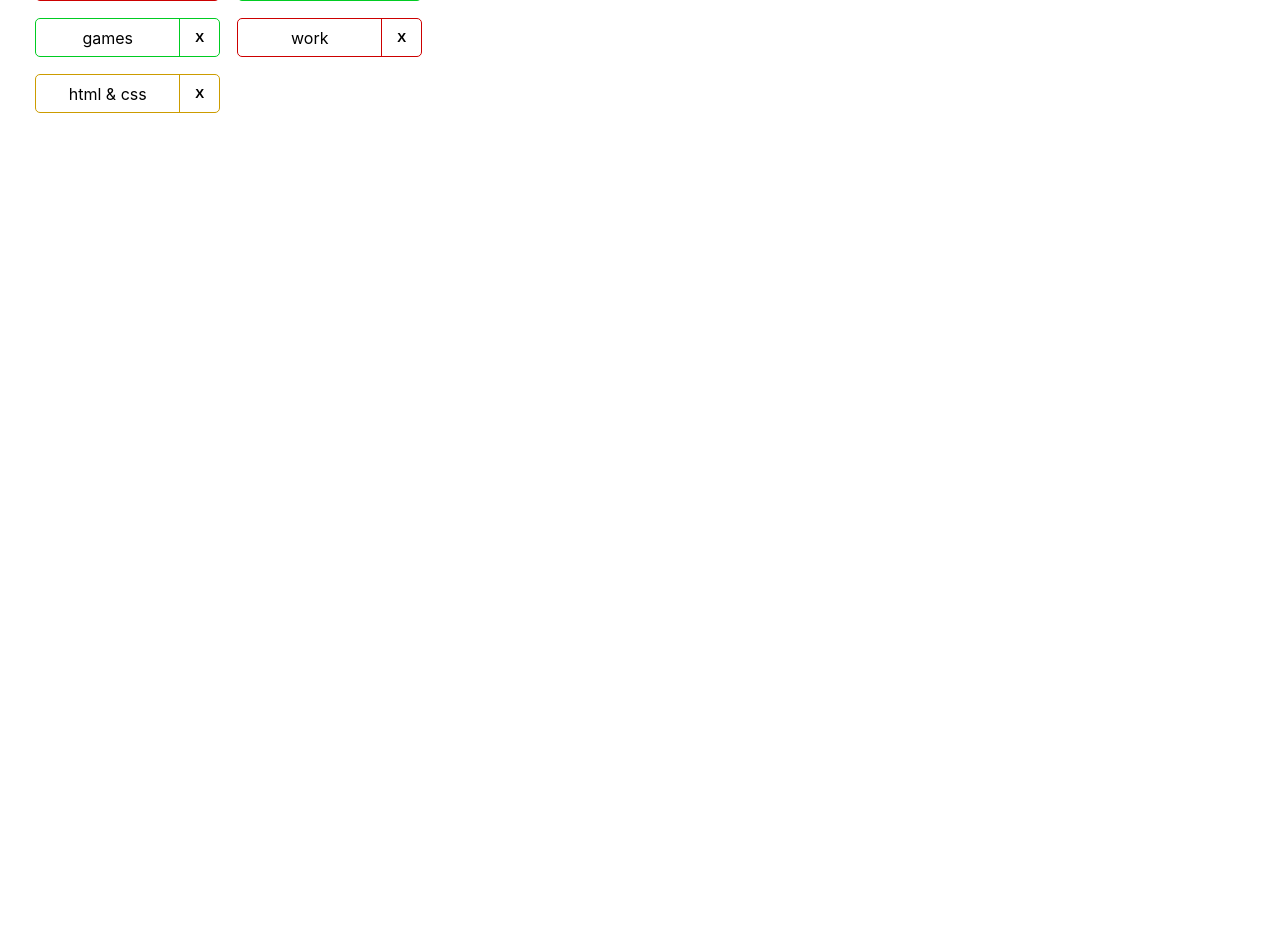
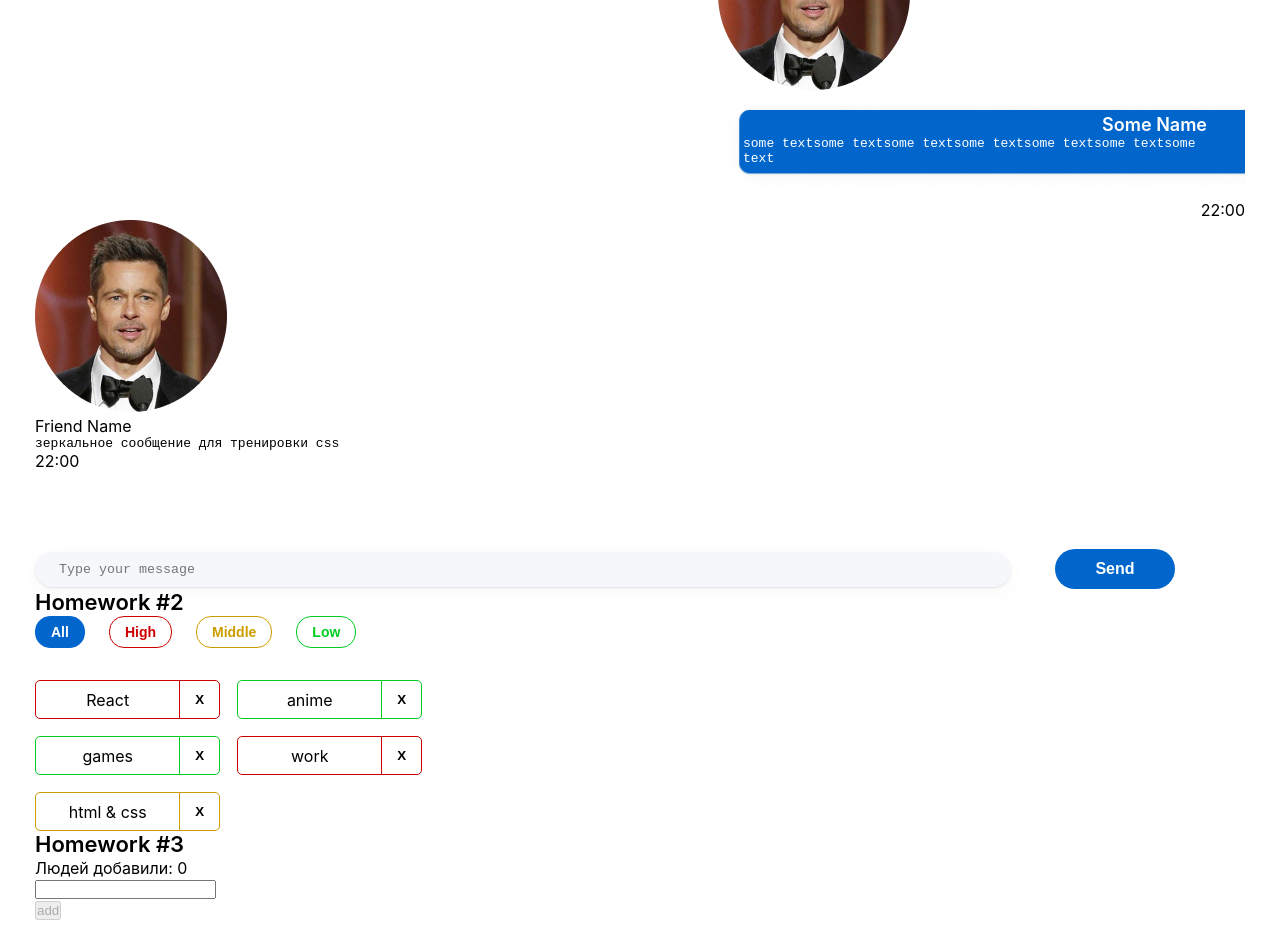
Before and after one commit to h0wever/HW, a React (Create React App) app: page /#/pre-junior in a window 1280 px wide. Shown: the part 260-1200 px from the top of the page. Before the commit the page ends 800 px from the top, so only its background shows below. Built offline with nearby package versions, Linux system fonts and the light colour scheme.

Commit message:
аdd: finish HW3

```diff
--- a/package.json
+++ b/package.json
@@ -1,6 +1,6 @@
 {
   "name": "hws2",
-  "homepage": "http://h0wever.github.com/HomeWork",
+  "homepage": "https://h0wever.github.io/hw/",
   "version": "0.1.0",
   "private": true,
   "dependencies": {
--- a/src/s1-main/App.tsx
+++ b/src/s1-main/App.tsx
@@ -1,16 +1,19 @@
 import React from 'react'
 import s from './App.module.css'
 import HW2 from "../s2-homeworks/hw02/HW2";
+import HW1 from "../s2-homeworks/hw01/HW1";
+import HW3 from "../s2-homeworks/hw03/HW3";
+
 // import HW1 from '../s2-homeworks/hw01/HW1'
 
 
 function App() {
     return (
         <div className={s.App}>
-            {/*<HW1/>*/}
+            <HW1/>
             {/*раскомментировать по ходу выполнения*/}
-          <HW2/>
-            {/*<HW3/>*/}
+            <HW2/>
+            <HW3/>
             {/*<HW4/>*/}
 
             {/*при выполнении дз 5 и более - закомментировать здесь дз 1-4, так как они есть внутри дз 5*/}
--- a/src/s2-homeworks/hw03/Greeting.tsx
+++ b/src/s2-homeworks/hw03/Greeting.tsx
@@ -2,14 +2,14 @@
 import s from './Greeting.module.css'
 
 type GreetingPropsType = {
-    name: any // need to fix any
-    setNameCallback: any // need to fix any
-    addUser: any // need to fix any
-    onBlur: any // need to fix any
-    onEnter: any // need to fix any
-    error: any // need to fix any
-    totalUsers: any // need to fix any
-    lastUserName?: any // need to fix any
+    name: string // need to fix any
+    setNameCallback: (e: ChangeEvent<HTMLInputElement>)=>void // need to fix any
+    addUser: ()=>void // need to fix any
+    onBlur: ()=>void // need to fix any
+    onEnter: (e: KeyboardEvent<HTMLInputElement>)=>void // need to fix any
+    error: string // need to fix any
+    totalUsers: number // need to fix any
+    lastUserName?: string // need to fix any
 }
 
 // презентационная компонента (для верстальщика)
@@ -25,7 +25,7 @@
         lastUserName,
     } // деструктуризация пропсов
 ) => {
-    const inputClass = s.errorInput // need to fix with (?:)
+    const inputClass = error? s.errorInput: "" // need to fix with (?:)
 
     return (
         <div id={'hw3-form'} className={s.greetingForm}>
--- a/src/s2-homeworks/hw03/GreetingContainer.tsx
+++ b/src/s2-homeworks/hw03/GreetingContainer.tsx
@@ -1,36 +1,51 @@
-import React, { ChangeEvent, KeyboardEvent, useState } from 'react'
+import React, {ChangeEvent, KeyboardEvent, useState} from 'react'
 import Greeting from './Greeting'
-import { UserType } from './HW3'
+import {UserType} from './HW3'
 
 type GreetingContainerPropsType = {
-    users: any // need to fix any
-    addUserCallback: any // need to fix any
+    users: UserType[] // need to fix any
+    addUserCallback: (name: string) => void // need to fix any
 }
 
-export const pureAddUser = (name: any, setError: any, setName: any, addUserCallback: any) => {
+export const pureAddUser = (name: string, setError: (newError: string)=>void, setName: (newName: string)=>void, addUserCallback: (name: string)=>void) => {
+    if(name === '') {
+        setError('Нет имени')
+    } else {
+        addUserCallback(name)
+        setName('')
+    }
     // если имя пустое - показать ошибку, иначе - добавить юзера и очистить инпут
 }
 
-export const pureOnBlur = (name: any, setError: any) => { // если имя пустое - показать ошибку
+export const pureOnBlur = (name: string, setError: (newError: string)=>void) => {
+    if(name === '') {
+        setError('Пустая строка')
+    }
+    // если имя пустое - показать ошибку
 }
 
-export const pureOnEnter = (e: any, addUser: any) => { // если нажата кнопка Enter - добавить
+export const pureOnEnter = (e: KeyboardEvent<HTMLInputElement>, addUser: ()=>void) => {
+    if(e.key==='Enter') {
+        addUser()
+    }
+    // если нажата кнопка Enter - добавить
 }
 
 // более простой и понятный для новичков
 // function GreetingContainer(props: GreetingPropsType) {
 
 // более современный и удобный для про :)
-const GreetingContainer: React.FC<GreetingContainerPropsType> = ({
-    users,
-    addUserCallback,
-}) => {
+const GreetingContainer: React.FC<GreetingContainerPropsType> = (
+    {
+        users,
+        addUserCallback,
+    }) => {
     // деструктуризация пропсов
-    const [name, setName] = useState<any>('') // need to fix any
-    const [error, setError] = useState<any>('') // need to fix any
+    const [name, setName] = useState<string>('') // need to fix any
+    const [error, setError] = useState<string>('') // need to fix any
 
-    const setNameCallback = (e: any) => { // need to fix any
-        setName('some name') // need to fix
+    const setNameCallback = (e: ChangeEvent<HTMLInputElement>) => { // need to fix any
+        setName(e.currentTarget.value) // need to fix
 
         error && setError('')
     }
@@ -46,8 +61,8 @@
         pureOnEnter(e, addUser)
     }
 
-    const totalUsers = 0 // need to fix
-    const lastUserName = 'some name' // need to fix
+    const totalUsers = users.length // need to fix
+    const lastUserName =users.length ? users[users.length-1].name : ''// need to fix
 
     return (
         <Greeting
--- a/src/s2-homeworks/hw03/HW3.tsx
+++ b/src/s2-homeworks/hw03/HW3.tsx
@@ -2,6 +2,7 @@
 import { v1 } from 'uuid'
 import s2 from '../../s1-main/App.module.css'
 import GreetingContainer from './GreetingContainer'
+import Greeting from "./Greeting";
 
 /*
 * 1 - описать тип UserType
@@ -19,20 +20,21 @@
 
 // types
 export type UserType = {
-    _id: any // need to fix any
-    name: any // need to fix any
+    _id: string // need to fix any
+    name: string // need to fix any
 }
 
-export const pureAddUserCallback = (name: any, setUsers: any, users: any) => { // need to fix any
-    const user = { // need to fix
+export const pureAddUserCallback = (name: string, setUsers: (users: UserType[] )=>void, users: Array<UserType>) => { // need to fix any
+    const user = {
+        _id: v1(), name: name// need to fix
     }
     setUsers([...users, user])
 }
 
 const HW3 = () => {
-    const [users, setUsers] = useState<any>([]) // need to fix any
+    const [users, setUsers] = useState<UserType[]>([]) // need to fix any
 
-    const addUserCallback = (name: any) => { // need to fix any
+    const addUserCallback = (name: string) => { // need to fix any
         pureAddUserCallback(name, setUsers, users)
     }
 
```
Also changed, not shown: src/s2-homeworks/hw02/HW2.tsx (+1 -7 lines), src/s2-homeworks/hw02/affairs/Affairs.tsx (line endings or trailing spaces), src/s2-homeworks/hw02/affairs/affair/Affair.tsx (line endings or trailing spaces), 1 other file (tests, documents, lock files or other folders).
